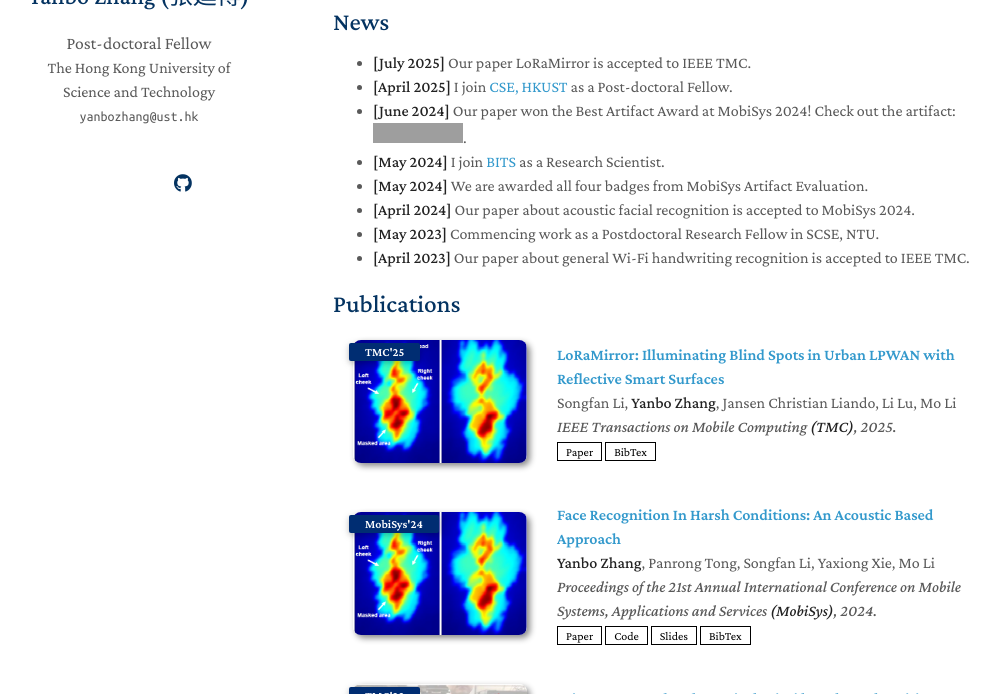
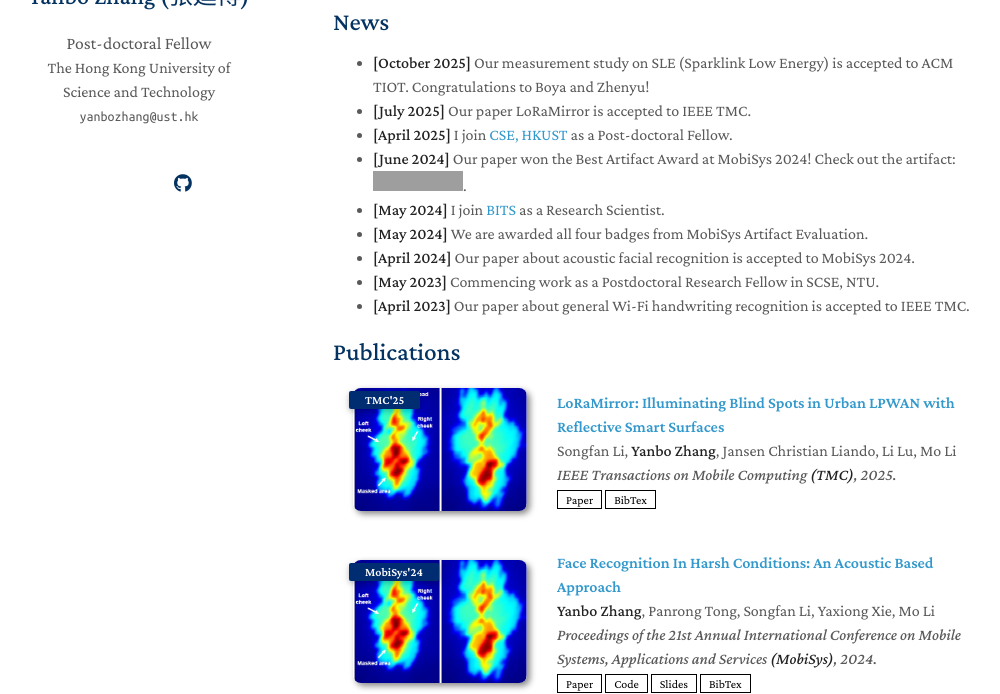
Before and after one commit to yanbozhang003/yanbozhang003.github.io, a Jekyll site: the page built from index.md, in a window 1280 px wide and 900 px high, scrolled down 333 px, cut to the strip 206-900 px from the top of the window. Shown: the whole strip, without its empty margins (137-1137 px from the left). Built offline with Jekyll 4.4.1, drawn with Linux system fonts in a browser that asks for light colours; nearby versions of some CDN libraries; a style sheet for code colours, icons or effects is not loaded; our own code applies the rules of GitHub Pages for plain Markdown files; grey boxes are pictures that could not be loaded.

Commit message:
Update index.md

```diff
--- a/index.md
+++ b/index.md
@@ -25,6 +25,7 @@
 <!-- - **Reconfigurable Intelligent Surface (RIS):** Antenna design and system optimization -->
 
 ## News
+- **[October 2025]** Our measurement study on SLE (Sparklink Low Energy) is accepted to ACM TIOT. Congratulations to Boya and Zhenyu!
 - **[July 2025]** Our paper LoRaMirror is accepted to IEEE TMC.
 - **[April 2025]** I join [CSE, HKUST](https://cse.hkust.edu.hk/) as a Post-doctoral Fellow.
 - **[June 2024]** Our paper won the Best Artifact Award at MobiSys 2024! Check out the artifact: [![DOI](https://zenodo.org/badge/DOI/10.5281/zenodo.11094213.svg)](https://doi.org/10.5281/zenodo.11094213).
```
